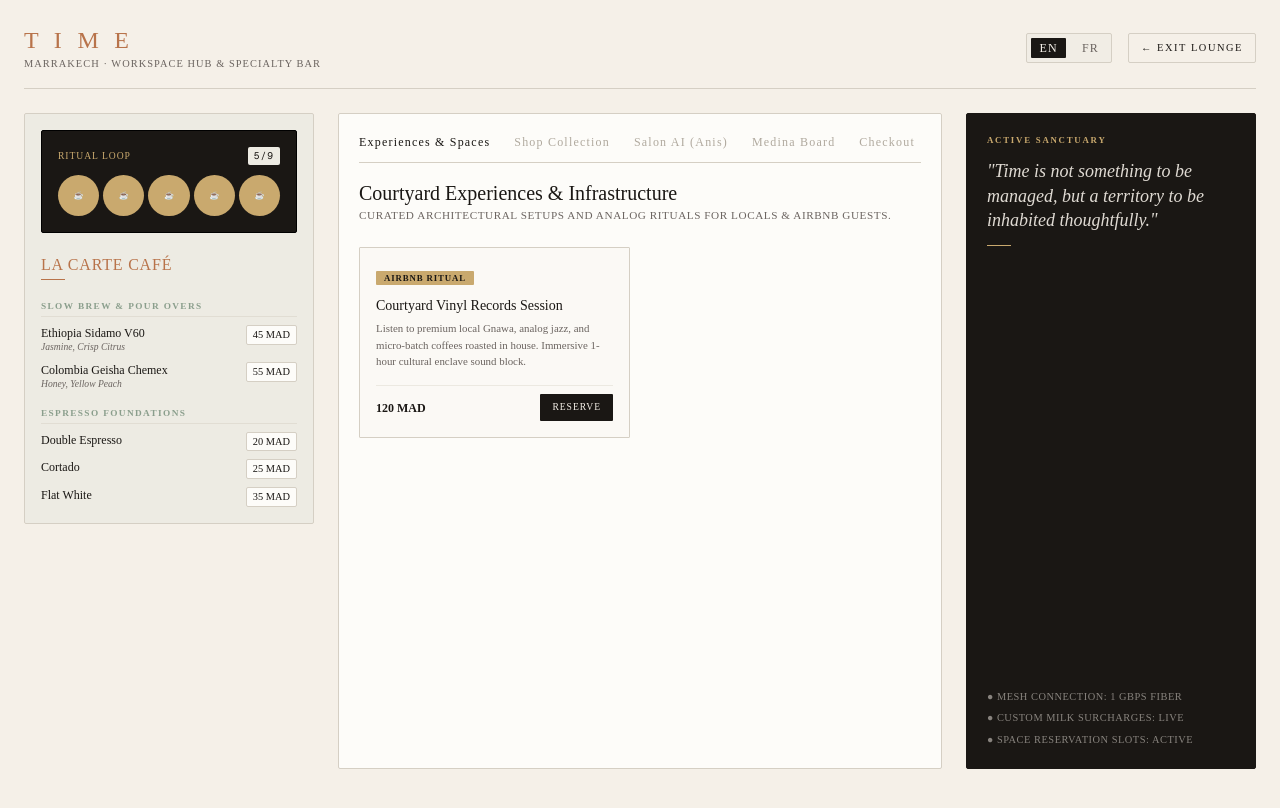
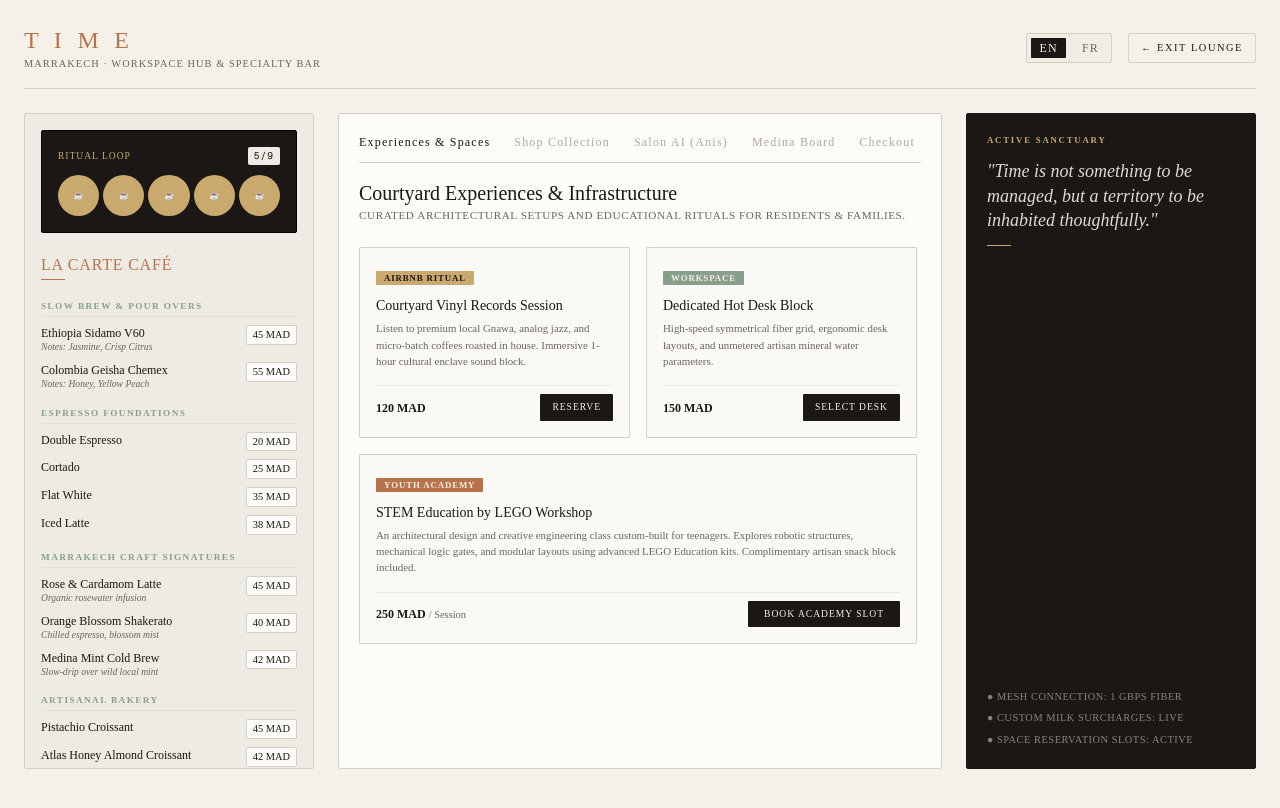
Before and after one commit to TimeCafeMarrakech/cafe-time, a Next.js app: page / in a window 1280 px wide. Both pictures are taken after a click on the button "APPLE IDENTITY". Built offline with nearby package versions, Linux system fonts and the light colour scheme.

Commit message:
Update page.tsx

```diff
--- a/app/page.tsx
+++ b/app/page.tsx
@@ -24,7 +24,7 @@ export default function LuxuryVisualLoungeApp() {
   const [password, setPassword] = useState('');
   const [lang, setLang] = useState<'EN' | 'FR'>('EN');
   const [showChat, setShowChat] = useState(false);
-  const [activeTab, setActiveTab] = useState<'chat' | 'spaces' | 'shop' | 'board' | 'checkout'>('spaces');
+  const [activeTab, setActiveTab] = useState<'spaces' | 'shop' | 'chat' | 'board' | 'checkout'>('spaces');
 
   // ─── CHAT CONVERSATION STATES ───
   const [messages, setMessages] = useState<{ role: string; content: string }[]>([]);
@@ -148,7 +148,7 @@ export default function LuxuryVisualLoungeApp() {
           </div>
         )}
 
-        {/* Navigation Bar */}
+        {/* Top Navigation Header Layout */}
         <header className="max-w-7xl w-full mx-auto flex justify-between items-center border-b border-[#D5CFC4] pb-4 mb-6">
           <div>
             <h1 className="font-['Cormorant_Garamond'] text-2xl tracking-[0.2em] uppercase text-[#B8734A] font-light">T I M E</h1>
@@ -163,7 +163,7 @@ export default function LuxuryVisualLoungeApp() {
           </div>
         </header>
 
-        {/* Guest Banner */}
+        {/* Guest Name Banner */}
         {!guestName && (
           <div className="max-w-md w-full mx-auto mb-6 bg-[#EDEBE3] p-6 rounded-[2px] border border-[#D5CFC4] text-center space-y-4">
             <p className="text-xs tracking-wide text-[#6B6460] uppercase font-medium">{lang === 'EN' ? "Before we summon the concierge, how shall Anis address you?" : "Avant d'appeler le concierge, comment Anis doit-il vous appelér ?"}</p>
@@ -174,10 +174,10 @@ export default function LuxuryVisualLoungeApp() {
           </div>
         )}
 
-        {/* CORE MATRIX GRID */}
+        {/* THREE-COLUMN MASTER GRID */}
         <div className="flex-1 max-w-7xl w-full mx-auto grid grid-cols-1 lg:grid-cols-4 gap-6 items-start overflow-hidden pb-4">
 
-          {/* SIDEBAR CATALOG PANEL */}
+          {/* ☕ FULL RESTORED TYPOGRAPHIC CONCIERGE MENU SIDEBAR */}
           <aside className="lg:col-span-1 bg-[#EDEBE3] border border-[#D5CFC4] rounded-[2px] p-4 space-y-5 max-h-[52vh] lg:max-h-[82vh] overflow-y-auto style-scrollbar">
             <div className="bg-[#1A1714] text-[#F5F0E8] p-4 rounded-[2px] border border-black space-y-2.5">
               <div className="flex justify-between items-center text-[0.6rem] uppercase tracking-widest">
@@ -195,26 +195,49 @@ export default function LuxuryVisualLoungeApp() {
             </div>
 
             <div className="space-y-4">
+              {/* Category A: Single Origin Filter */}
               <div className="space-y-2">
                 <h3 className="text-[0.58rem] tracking-[0.15em] uppercase text-[#8A9E8C] font-semibold border-b border-[#D5CFC4]/50 pb-0.5">{lang === 'EN' ? 'Slow Brew & Pour Overs' : 'Extractions Douces'}</h3>
                 <div className="space-y-2 text-xs">
-                  <button onClick={() => openCustomizer('Ethiopia Sidamo V60', 'V60 Éthiopie Sidamo', 45, 'drink')} className="w-full flex justify-between bg-transparent border-none p-0 text-left hover:text-[#B8734A] cursor-pointer"><div className="flex flex-col"><span>Ethiopia Sidamo V60</span><span className="text-[0.6rem] text-[#6B6460] italic font-light">Jasmine, Crisp Citrus</span></div><span className="bg-[#FDFCF9] h-fit px-1.5 py-0.5 border border-[#D5CFC4] text-[0.65rem] rounded-[2px]">45 MAD</span></button>
-                  <button onClick={() => openCustomizer('Colombia Geisha Chemex', 'Chemex Colombie Geisha', 55, 'drink')} className="w-full flex justify-between bg-transparent border-none p-0 text-left hover:text-[#B8734A] cursor-pointer"><div className="flex flex-col"><span>Colombia Geisha Chemex</span><span className="text-[0.6rem] text-[#6B6460] italic font-light">Honey, Yellow Peach</span></div><span className="bg-[#FDFCF9] h-fit px-1.5 py-0.5 border border-[#D5CFC4] text-[0.65rem] rounded-[2px]">55 MAD</span></button>
+                  <button onClick={() => openCustomizer('Ethiopia Sidamo V60', 'V60 Éthiopie Sidamo', 45, 'drink')} className="w-full flex justify-between bg-transparent border-none p-0 text-left hover:text-[#B8734A] cursor-pointer"><div className="flex flex-col"><span>Ethiopia Sidamo V60</span><span className="text-[0.6rem] text-[#6B6460] italic font-light">Notes: Jasmine, Crisp Citrus</span></div><span className="bg-[#FDFCF9] h-fit px-1.5 py-0.5 border border-[#D5CFC4] text-[0.65rem] rounded-[2px]">45 MAD</span></button>
+                  <button onClick={() => openCustomizer('Colombia Geisha Chemex', 'Chemex Colombie Geisha', 55, 'drink')} className="w-full flex justify-between bg-transparent border-none p-0 text-left hover:text-[#B8734A] cursor-pointer"><div className="flex flex-col"><span>Colombia Geisha Chemex</span><span className="text-[0.6rem] text-[#6B6460] italic font-light">Notes: Honey, Yellow Peach</span></div><span className="bg-[#FDFCF9] h-fit px-1.5 py-0.5 border border-[#D5CFC4] text-[0.65rem] rounded-[2px]">55 MAD</span></button>
                 </div>
               </div>
 
+              {/* Category B: Espresso Frameworks */}
               <div className="space-y-2">
                 <h3 className="text-[0.58rem] tracking-[0.15em] uppercase text-[#8A9E8C] font-semibold border-b border-[#D5CFC4]/50 pb-0.5">{lang === 'EN' ? 'Espresso Foundations' : 'Bases Espresso'}</h3>
                 <div className="space-y-2 text-xs">
                   <button onClick={() => openCustomizer('Double Espresso', 'Double Espresso', 20, 'drink')} className="w-full flex justify-between bg-transparent border-none p-0 text-left hover:text-[#B8734A] cursor-pointer"><span>Double Espresso</span><span className="bg-[#FDFCF9] px-1.5 py-0.5 border border-[#D5CFC4] text-[0.65rem] rounded-[2px]">20 MAD</span></button>
                   <button onClick={() => openCustomizer('Cortado', 'Cortado Classique', 25, 'drink')} className="w-full flex justify-between bg-transparent border-none p-0 text-left hover:text-[#B8734A] cursor-pointer"><span>Cortado</span><span className="bg-[#FDFCF9] px-1.5 py-0.5 border border-[#D5CFC4] text-[0.65rem] rounded-[2px]">25 MAD</span></button>
                   <button onClick={() => openCustomizer('Flat White', 'Flat White Standard', 35, 'drink')} className="w-full flex justify-between bg-transparent border-none p-0 text-left hover:text-[#B8734A] cursor-pointer"><span>Flat White</span><span className="bg-[#FDFCF9] px-1.5 py-0.5 border border-[#D5CFC4] text-[0.65rem] rounded-[2px]">35 MAD</span></button>
+                  <button onClick={() => openCustomizer('Iced Latte', 'Latte Glacé Maison', 38, 'drink')} className="w-full flex justify-between bg-transparent border-none p-0 text-left hover:text-[#B8734A] cursor-pointer"><span>Iced Latte</span><span className="bg-[#FDFCF9] px-1.5 py-0.5 border border-[#D5CFC4] text-[0.65rem] rounded-[2px]">38 MAD</span></button>
+                </div>
+              </div>
+
+              {/* Category C: Marrakech Craft Signatures */}
+              <div className="space-y-2">
+                <h3 className="text-[0.58rem] tracking-[0.15em] uppercase text-[#8A9E8C] font-semibold border-b border-[#D5CFC4]/50 pb-0.5">{lang === 'EN' ? 'Marrakech Craft Signatures' : 'Signatures Artisanales'}</h3>
+                <div className="space-y-2 text-xs">
+                  <button onClick={() => openCustomizer('Rose & Cardamom Latte', 'Latte à la Rose et Cardamome', 45, 'drink')} className="w-full flex justify-between bg-transparent border-none p-0 text-left hover:text-[#B8734A] cursor-pointer"><div className="flex flex-col"><span>Rose & Cardamom Latte</span><span className="text-[0.6rem] text-[#6B6460] italic font-light">Organic rosewater infusion</span></div><span className="bg-[#FDFCF9] h-fit px-1.5 py-0.5 border border-[#D5CFC4] text-[0.65rem] rounded-[2px]">45 MAD</span></button>
+                  <button onClick={() => openCustomizer('Orange Blossom Shakerato', 'Shakerato Fleur d’Oranger', 40, 'drink')} className="w-full flex justify-between bg-transparent border-none p-0 text-left hover:text-[#B8734A] cursor-pointer"><div className="flex flex-col"><span>Orange Blossom Shakerato</span><span className="text-[0.6rem] text-[#6B6460] italic font-light">Chilled espresso, blossom mist</span></div><span className="bg-[#FDFCF9] h-fit px-1.5 py-0.5 border border-[#D5CFC4] text-[0.65rem] rounded-[2px]">40 MAD</span></button>
+                  <button onClick={() => openCustomizer('Medina Mint Cold Brew', 'Cold Brew à la Menthe Fraîche', 42, 'drink')} className="w-full flex justify-between bg-transparent border-none p-0 text-left hover:text-[#B8734A] cursor-pointer"><div className="flex flex-col"><span>Medina Mint Cold Brew</span><span className="text-[0.6rem] text-[#6B6460] italic font-light">Slow-drip over wild local mint</span></div><span className="bg-[#FDFCF9] h-fit px-1.5 py-0.5 border border-[#D5CFC4] text-[0.65rem] rounded-[2px]">42 MAD</span></button>
+                </div>
+              </div>
+
+              {/* Category D: Artisanal Bakery */}
+              <div className="space-y-2">
+                <h3 className="text-[0.58rem] tracking-[0.15em] uppercase text-[#8A9E8C] font-semibold border-b border-[#D5CFC4]/50 pb-0.5">{lang === 'EN' ? 'Artisanal Bakery' : 'Boulangerie Artisanale'}</h3>
+                <div className="space-y-2 text-xs">
+                  <button onClick={() => openCustomizer('Pistachio Stuffed Croissant', 'Croissant Fourré à la Pistache', 45, 'pastry')} className="w-full flex justify-between bg-transparent border-none p-0 text-left hover:text-[#B8734A] cursor-pointer"><span>Pistachio Croissant</span><span className="bg-[#FDFCF9] px-1.5 py-0.5 border border-[#D5CFC4] text-[0.65rem] rounded-[2px]">45 MAD</span></button>
+                  <button onClick={() => openCustomizer('Atlas Honey Almond Croissant', 'Croissant Amande au Miel de l’Atlas', 42, 'pastry')} className="w-full flex justify-between bg-transparent border-none p-0 text-left hover:text-[#B8734A] cursor-pointer"><span>Atlas Honey Almond Croissant</span><span className="bg-[#FDFCF9] px-1.5 py-0.5 border border-[#D5CFC4] text-[0.65rem] rounded-[2px]">42 MAD</span></button>
+                  <button onClick={() => openCustomizer('San Sebastián Honey Cake', 'Gâteau de Miel San Sebastián', 50, 'pastry')} className="w-full flex justify-between bg-transparent border-none p-0 text-left hover:text-[#B8734A] cursor-pointer"><span>San Sebastián Honey Cake</span><span className="bg-[#FDFCF9] px-1.5 py-0.5 border border-[#D5CFC4] text-[0.65rem] rounded-[2px]">50 MAD</span></button>
                 </div>
               </div>
             </div>
           </aside>
 
-          {/* MAIN INTERACTIVE CORE WINDOW */}
+          {/* MAIN MODULE HOUSING DASHBOARD */}
           <div className="lg:col-span-2 flex flex-col bg-[#FDFCF9] border border-[#D5CFC4] rounded-[2px] p-5 h-[72vh] lg:h-[82vh] justify-between">
             <div className="flex border-b border-[#D5CFC4] pb-2 mb-4 gap-6 text-xs uppercase tracking-widest font-medium overflow-x-auto whitespace-nowrap style-scrollbar">
               <button onClick={() => setActiveTab('spaces')} className={`pb-1 bg-transparent border-none cursor-pointer ${activeTab === 'spaces' ? 'border-b-2 border-[#B8734A] text-[#1A1714]' : 'text-[#B0A99E]'}`}>{lang === 'EN' ? 'Experiences & Spaces' : 'Expériences & Espaces'}</button>
@@ -226,14 +249,16 @@ export default function LuxuryVisualLoungeApp() {
 
             <div className="flex-1 overflow-y-auto pr-1 style-scrollbar text-left">
 
-              {/* TAB 1: EXPERIENCES */}
+              {/* 🧱 RESTORED & EXPANDED ARCHITECTURAL EXPERIENCES TAB */}
               {activeTab === 'spaces' && (
                 <div className="space-y-6">
                   <div>
                     <h3 className="font-['Cormorant_Garamond'] text-xl text-[#1A1714] font-medium">{lang === 'EN' ? 'Courtyard Experiences & Infrastructure' : 'Expériences Courtyard & Infrastructures'}</h3>
-                    <p className="text-[0.7rem] text-[#6B6460] uppercase tracking-wider">{lang === 'EN' ? 'Curated architectural setups and analog rituals for locals & Airbnb guests.' : 'Installations architecturales et rituels analogiques pour résidents et voyageurs.'}</p>
+                    <p className="text-[0.7rem] text-[#6B6460] uppercase tracking-wider">{lang === 'EN' ? 'Curated architectural setups and educational rituals for residents & families.' : 'Installations architecturales et rituels d&apos;apprentissage pour résidents et familles.'}</p>
                   </div>
+
                   <div className="grid grid-cols-1 md:grid-cols-2 gap-4">
+                    {/* RESTORED: Vinyl Records Session */}
                     <div className="border border-[#D5CFC4] p-4 bg-[#EDEBE3]/20 rounded-[1px] flex flex-col justify-between space-y-4">
                       <div>
                         <span className="text-[0.55rem] tracking-widest bg-[#C9A96E] text-[#1A1714] font-bold px-2 py-0.5 rounded-[1px] uppercase">Airbnb Ritual</span>
@@ -245,47 +270,55 @@ export default function LuxuryVisualLoungeApp() {
                         <button onClick={() => openCustomizer('Vinyl Records Sound Session', 'Session Écoute Vinyles Courtyard', 120, 'experience')} className="text-[0.6rem] uppercase tracking-widest bg-[#1A1714] text-[#F5F0E8] px-3 py-1.5 rounded-[1px] font-medium">Reserve</button>
                       </div>
                     </div>
+
+                    {/* RESTORED: Dedicated Hot Desk Block */}
+                    <div className="border border-[#D5CFC4] p-4 bg-[#EDEBE3]/20 rounded-[1px] flex flex-col justify-between space-y-4">
+                      <div>
+                        <span className="text-[0.55rem] tracking-widest bg-[#8A9E8C] text-[#F5F0E8] font-semibold px-2 py-0.5 rounded-[1px] uppercase">Workspace</span>
+                        <h4 className="text-sm font-medium mt-2">{lang === 'EN' ? 'Dedicated Hot Desk Block' : 'Poste de Travail Dédié'}</h4>
+                        <p className="text-[0.68rem] text-[#6B6460] font-light mt-1">High-speed symmetrical fiber grid, ergonomic desk layouts, and unmetered artisan mineral water parameters.</p>
+                      </div>
+                      <div className="flex justify-between items-center pt-2 border-t border-[#D5CFC4]/40">
+                        <span className="text-xs font-semibold">150 MAD</span>
+                        <button onClick={() => openCustomizer('Dedicated Hot Desk Space Reservation', 'Réservation de Poste Dédié', 150, 'space')} className="text-[0.6rem] uppercase tracking-widest bg-[#1A1714] text-[#F5F0E8] px-3 py-1.5 rounded-[1px] font-medium">Select Desk</button>
+                      </div>
+                    </div>
+
+                    {/* 🤖 NEW FIXED PROBLEM: STEM Education by LEGO for Teenagers */}
+                    <div className="border border-[#D5CFC4] p-4 bg-[#EDEBE3]/20 rounded-[1px] flex flex-col justify-between space-y-4 md:col-span-2">
+                      <div>
+                        <span className="text-[0.55rem] tracking-widest bg-[#B8734A] text-[#F5F0E8] font-bold px-2 py-0.5 rounded-[1px] uppercase">Youth Academy</span>
+                        <h4 className="text-sm font-medium mt-2">{lang === 'EN' ? 'STEM Education by LEGO Workshop' : 'Atelier Éducation STEM par LEGO'}</h4>
+                        <p className="text-[0.68rem] text-[#6B6460] font-light mt-1">An architectural design and creative engineering class custom-built for teenagers. Explores robotic structures, mechanical logic gates, and modular layouts using advanced LEGO Education kits. Complimentary artisan snack block included.</p>
+                      </div>
+                      <div className="flex justify-between items-center pt-2 border-t border-[#D5CFC4]/40">
+                        <span className="text-xs font-semibold">250 MAD <span className="text-[0.65rem] text-[#6B6460] font-light">/ Session</span></span>
+                        <button onClick={() => openCustomizer('STEM Education by LEGO for Teenagers', 'Atelier Éducation STEM LEGO Ado', 250, 'experience')} className="text-[0.6rem] uppercase tracking-widest bg-[#1A1714] text-[#F5F0E8] px-4 py-1.5 rounded-[1px] font-medium hover:bg-[#B8734A] transition-colors">Book Academy Slot</button>
+                      </div>
+                    </div>
                   </div>
                 </div>
               )}
 
-              {/* 🛍 BRAND NEW TAB 2: CURATED TYPOGRAPHIC APPAREL & MERCHANDISE */}
+              {/* TAB 2: SHOP COLLECTION */}
               {activeTab === 'shop' && (
                 <div className="space-y-6 animate-[fadeUp_0.3s_ease_both]">
                   <div>
                     <h3 className="font-['Cormorant_Garamond'] text-xl text-[#1A1714] font-medium">{lang === 'EN' ? 'The TIME Wardrobe & Accessories' : 'La Collection Objets TIME'}</h3>
                     <p className="text-[0.7rem] text-[#6B6460] uppercase tracking-wider">{lang === 'EN' ? 'Minimal, heavy-weight architectural merchandise assets constructed for our regulars.' : 'Objets minimalistes et textiles premium conçus pour les habitués du salon.'}</p>
                   </div>
-
                   <div className="grid grid-cols-1 sm:grid-cols-3 gap-4">
-                    {/* Merch Item 1 */}
                     <div className="border border-[#D5CFC4] p-4 bg-[#EDEBE3]/10 flex flex-col justify-between space-y-4 rounded-[1px]">
-                      <div>
-                        <span className="text-[0.5rem] text-[#B8734A] uppercase tracking-widest font-mono">01 / Textile</span>
-                        <h4 className="text-xs font-semibold uppercase mt-1 tracking-wider">{lang === 'EN' ? 'Heavy Canvas Tote Bag' : 'Cabas en Toile Épaisse'}</h4>
-                        <p className="text-[0.65rem] text-[#6B6460] font-light mt-1">360g raw unbleached organic canvas featuring our signature minimal coordinate coordinates stamp.</p>
-                      </div>
-                      <button onClick={() => openCustomizer('Premium Heavy Canvas Tote Bag', 'Cabas en Toile Épaisse TIME', 160, 'merch')} className="w-full text-center py-2 bg-[#1A1714] text-[#F5F0E8] text-[0.6rem] tracking-widest uppercase font-medium rounded-[1px] border-none cursor-pointer hover:bg-[#B8734A] transition-colors">160 MAD</button>
+                      <div><span className="text-[0.5rem] text-[#B8734A] uppercase tracking-widest font-mono">01 / Textile</span><h4 className="text-xs font-semibold uppercase mt-1 tracking-wider">{lang === 'EN' ? 'Heavy Canvas Tote Bag' : 'Cabas en Toile Épaisse'}</h4><p className="text-[0.65rem] text-[#6B6460] font-light mt-1">360g raw unbleached organic canvas featuring our coordinates stamp.</p></div>
+                      <button onClick={() => openCustomizer('Premium Heavy Canvas Tote Bag', 'Cabas en Toile Épaisse TIME', 160, 'merch')} className="w-full text-center py-2 bg-[#1A1714] text-[#F5F0E8] text-[0.6rem] tracking-widest uppercase font-medium rounded-[1px]">160 MAD</button>
                     </div>
-
-                    {/* Merch Item 2 */}
                     <div className="border border-[#D5CFC4] p-4 bg-[#EDEBE3]/10 flex flex-col justify-between space-y-4 rounded-[1px]">
-                      <div>
-                        <span className="text-[0.5rem] text-[#B8734A] uppercase tracking-widest font-mono">02 / Ceramic</span>
-                        <h4 className="text-xs font-semibold uppercase mt-1 tracking-wider">{lang === 'EN' ? 'Matte Stoneware Espresso Cup' : 'Tasse à Espresso en Grès'}</h4>
-                        <p className="text-[0.65rem] text-[#6B6460] font-light mt-1">Hand-thrown local clay with a rough matte exterior finish and custom sand-glazed interior basin.</p>
-                      </div>
-                      <button onClick={() => openCustomizer('Matte Stoneware Espresso Cup', 'Tasse à Espresso en Grès Minimaliste', 95, 'merch')} className="w-full text-center py-2 bg-[#1A1714] text-[#F5F0E8] text-[0.6rem] tracking-widest uppercase font-medium rounded-[1px] border-none cursor-pointer hover:bg-[#B8734A] transition-colors">95 MAD</button>
+                      <div><span className="text-[0.5rem] text-[#B8734A] uppercase tracking-widest font-mono">02 / Ceramic</span><h4 className="text-xs font-semibold uppercase mt-1 tracking-wider">{lang === 'EN' ? 'Matte Stoneware Espresso Cup' : 'Tasse à Espresso en Grès'}</h4><p className="text-[0.65rem] text-[#6B6460] font-light mt-1">Hand-thrown clay with matte exterior and glazed interior basin.</p></div>
+                      <button onClick={() => openCustomizer('Matte Stoneware Espresso Cup', 'Tasse à Espresso en Grès Minimaliste', 95, 'merch')} className="w-full text-center py-2 bg-[#1A1714] text-[#F5F0E8] text-[0.6rem] tracking-widest uppercase font-medium rounded-[1px]">95 MAD</button>
                     </div>
-
-                    {/* Merch Item 3 */}
                     <div className="border border-[#D5CFC4] p-4 bg-[#EDEBE3]/10 flex flex-col justify-between space-y-4 rounded-[1px]">
-                      <div>
-                        <span className="text-[0.5rem] text-[#B8734A] uppercase tracking-widest font-mono">03 / Utility</span>
-                        <h4 className="text-xs font-semibold uppercase mt-1 tracking-wider">{lang === 'EN' ? 'Engraved Brass Scoop Clip' : 'Pince-Cuillère en Laiton'}</h4>
-                        <p className="text-[0.65rem] text-[#6B6460] font-light mt-1">Solid heavy brass metric spoon tool that doubles as a tight security compression lock clip for coffee bags.</p>
-                      </div>
-                      <button onClick={() => openCustomizer('Engraved Brass Coffee Scoop Clip', 'Pince-Cuillère en Laiton Gravé', 75, 'merch')} className="w-full text-center py-2 bg-[#1A1714] text-[#F5F0E8] text-[0.6rem] tracking-widest uppercase font-medium rounded-[1px] border-none cursor-pointer hover:bg-[#B8734A] transition-colors">75 MAD</button>
+                      <div><span className="text-[0.5rem] text-[#B8734A] uppercase tracking-widest font-mono">03 / Utility</span><h4 className="text-xs font-semibold uppercase mt-1 tracking-wider">{lang === 'EN' ? 'Engraved Brass Scoop Clip' : 'Pince-Cuillère en Laiton'}</h4><p className="text-[0.65rem] text-[#6B6460] font-light mt-1">Solid heavy brass spoon tool that doubles as a tight compression lock bag clip.</p></div>
+                      <button onClick={() => openCustomizer('Engraved Brass Coffee Scoop Clip', 'Pince-Cuillère en Laiton Gravé', 75, 'merch')} className="w-full text-center py-2 bg-[#1A1714] text-[#F5F0E8] text-[0.6rem] tracking-widest uppercase font-medium rounded-[1px]">75 MAD</button>
                     </div>
                   </div>
                 </div>
@@ -384,7 +417,7 @@ export default function LuxuryVisualLoungeApp() {
             </div>
           </div>
 
-          {/* RIGHT SIDE ACCENTS CARD */}
+          {/* RIGHT SIDE STATUS CARD */}
           <aside className="lg:col-span-1 bg-[#1A1714] text-[#F5F0E8] border border-[#1A1714] rounded-[2px] p-5 h-full flex flex-col justify-between">
             <div className="space-y-3">
               <span className="text-[0.55rem] tracking-[0.2em] text-[#C9A96E] uppercase block font-semibold">Active Sanctuary</span>
```
